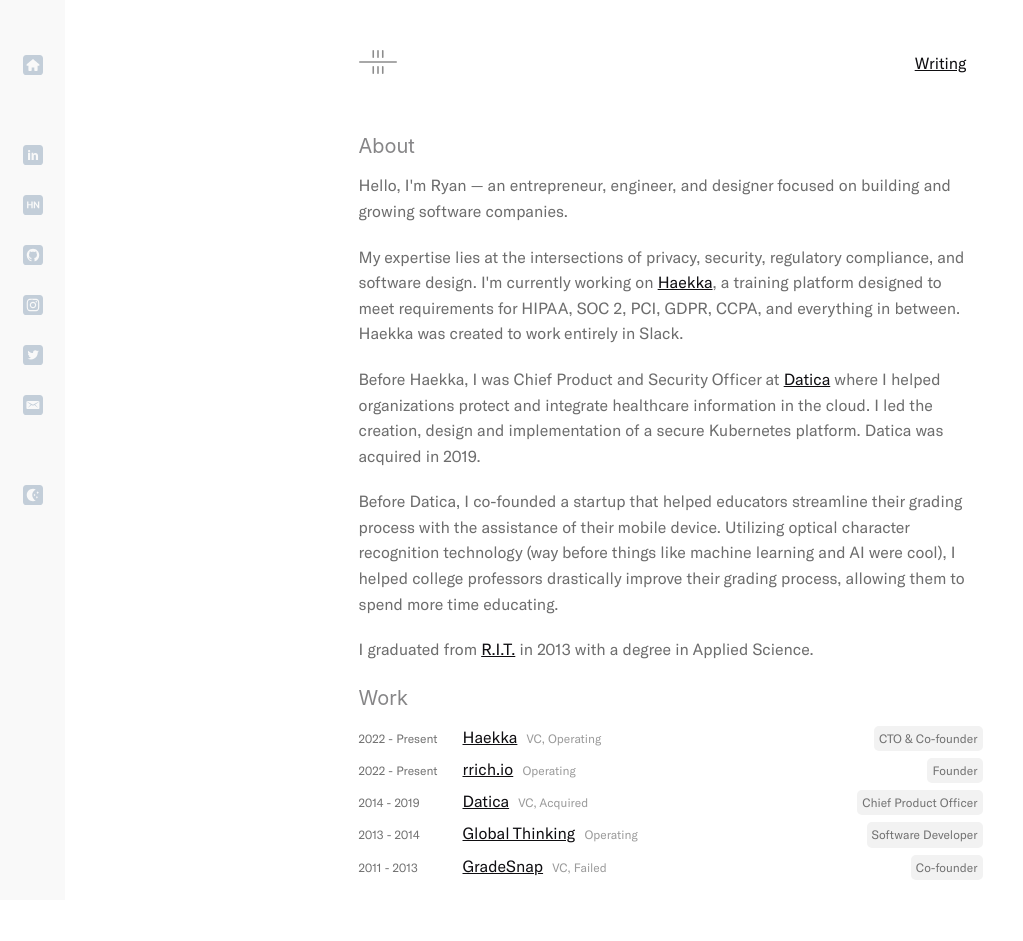
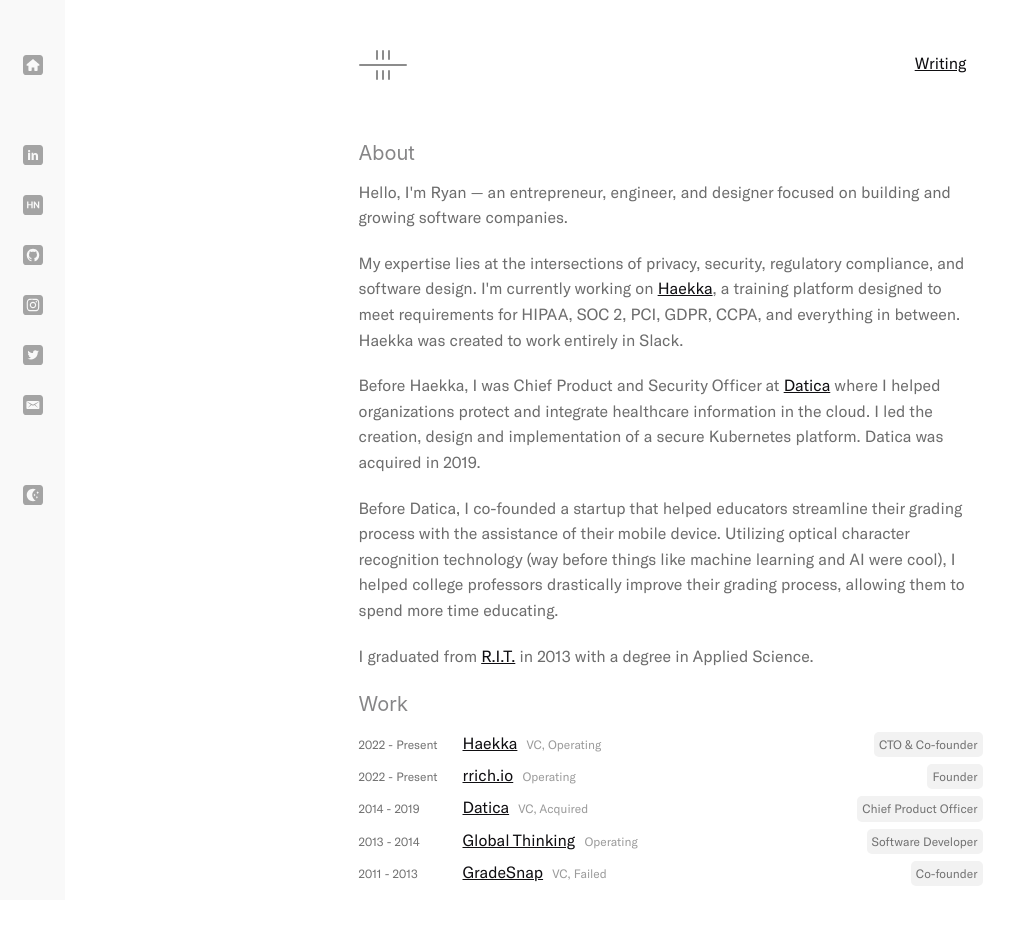
Before and after one commit to rr1000/rrich.io-01, a Jekyll site: the page built from index.html, in a window 1280 px wide. Shown: the whole page, without its empty margins (0-1023 px from the left). Built offline with Jekyll 4.4.1, drawn with Linux system fonts in a browser that asks for light colours; some web fonts are replaced.

Commit message:
update: images

```diff
--- a/_includes/header.html
+++ b/_includes/header.html
@@ -1,11 +1,11 @@
 <header>
     <div class="row main-header">
-        <div class="col-xs-2 start-xs">
+        <div class="col-xs-4 start-xs">
             <a href="/" class="logo">
                 <img src="/assets/images/icon-logo.svg" alt="Logo">
             </a>
         </div>
-        <div class="col-xs-10 end-xs">
+        <div class="col-xs-8 end-xs">
             {% include nav.html %}
         </div>
     </div>
--- a/_sass/main.scss
+++ b/_sass/main.scss
@@ -30,7 +30,7 @@
 }
 
 .logo{
-  max-width: 38px;
+  max-width: 48px;
   display: block;
   img{
     max-width: 100%;
```
Also changed, not shown: assets/images/apple-icon-114.png, assets/images/apple-icon-72.png, assets/images/favicon-32.png, assets/images/favicon.ico, assets/images/favicon.png, assets/images/icon-email.svg, assets/images/icon-github.svg, assets/images/icon-hn.svg, assets/images/icon-home.svg, assets/images/icon-info.svg, assets/images/icon-insta.svg, assets/images/icon-linkedin.svg, assets/images/icon-sun.svg, assets/images/icon-twitter.svg.
